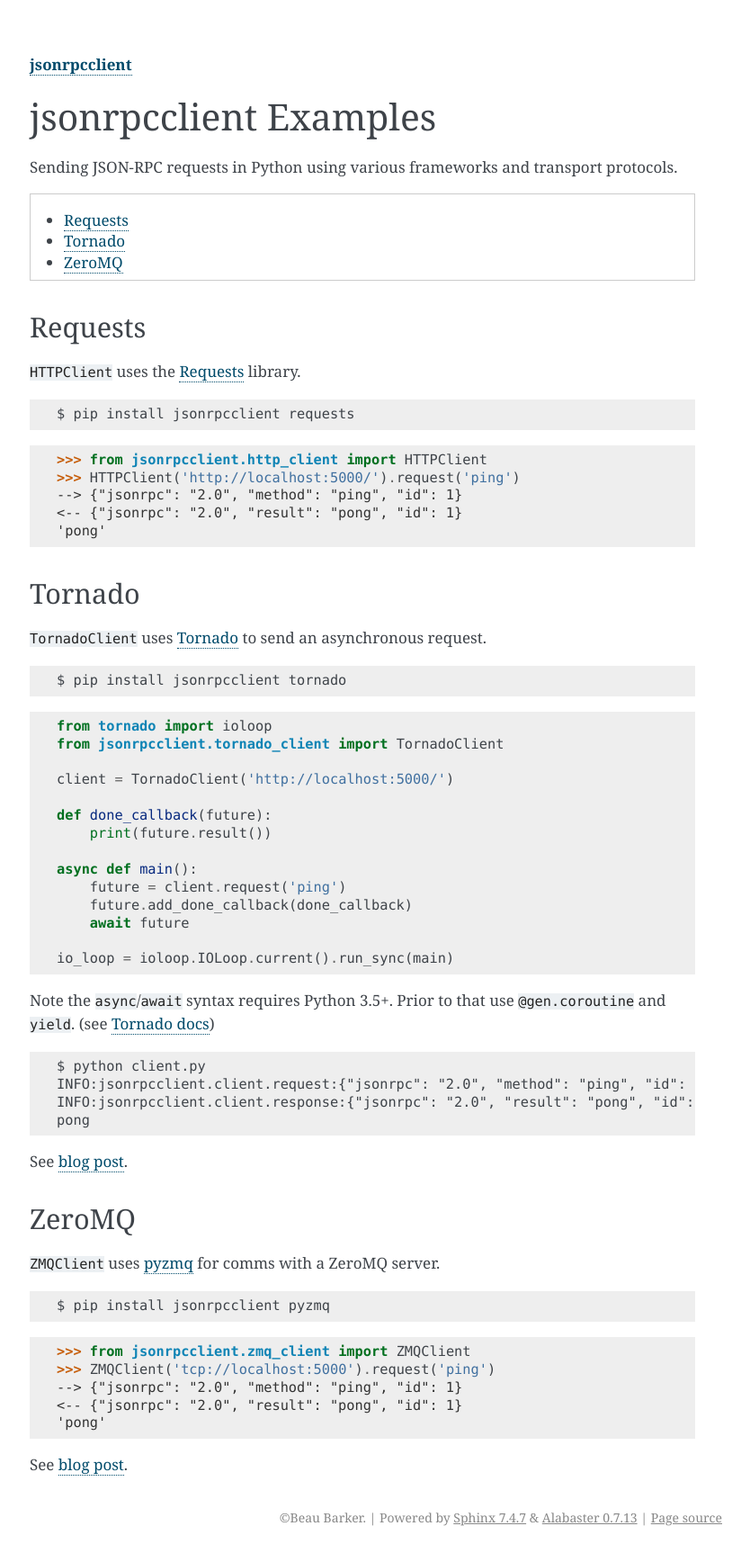
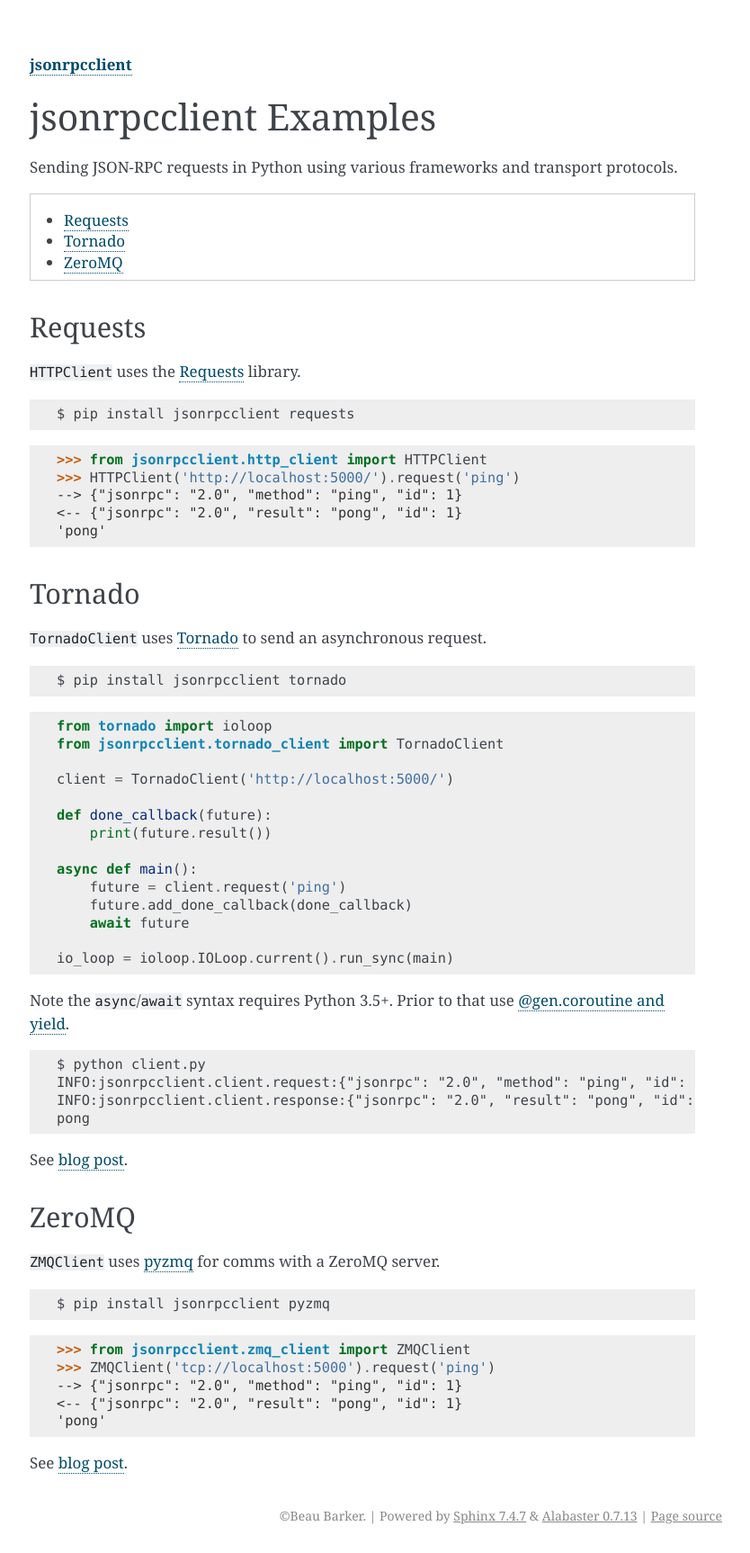
Before and after one commit to explodinglabs/jsonrpcclient, a Sphinx documentation site: the page built from doc/examples.rst, in a window 1280 px wide. Shown: the whole page at 90% size, without its empty margins (237-1071 px from the left). Built offline with Sphinx 7.4.7, drawn with Linux system fonts in a browser that asks for light colours.

Commit message:
Adjust tornado example py35 explanation

```diff
--- a/doc/examples.rst
+++ b/doc/examples.rst
@@ -54,8 +54,8 @@ asynchronous request.
     io_loop = ioloop.IOLoop.current().run_sync(main)
 
 Note the ``async``/``await`` syntax requires Python 3.5+. Prior to that use
-``@gen.coroutine`` and ``yield``. (see `Tornado docs
-<http://tornado.readthedocs.io/en/stable/guide/coroutines.html#python-3-5-async-and-await>`__)
+`@gen.coroutine and yield
+<http://tornado.readthedocs.io/en/stable/guide/coroutines.html#python-3-5-async-and-await>`__.
 
 ::
 
```
